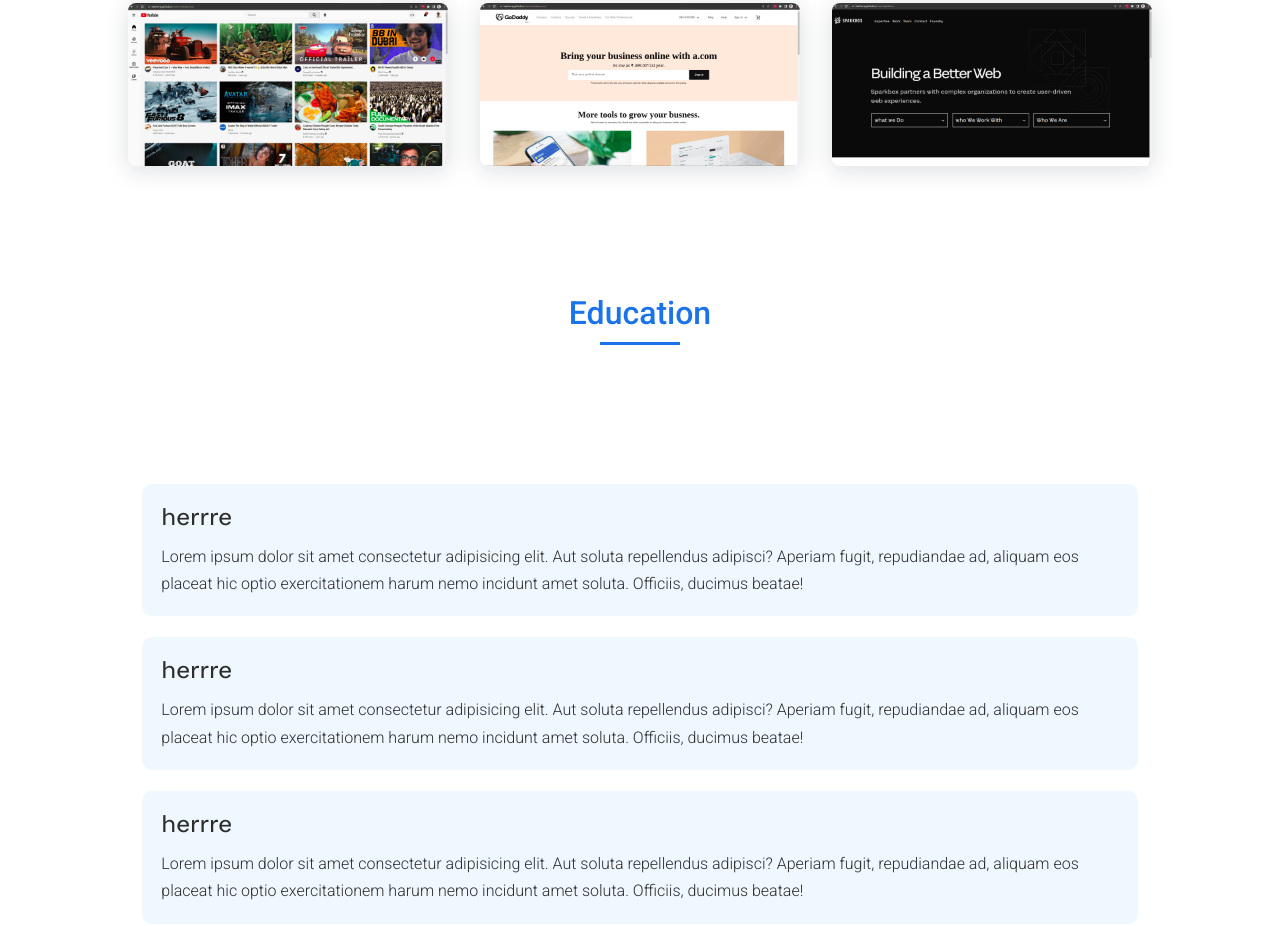
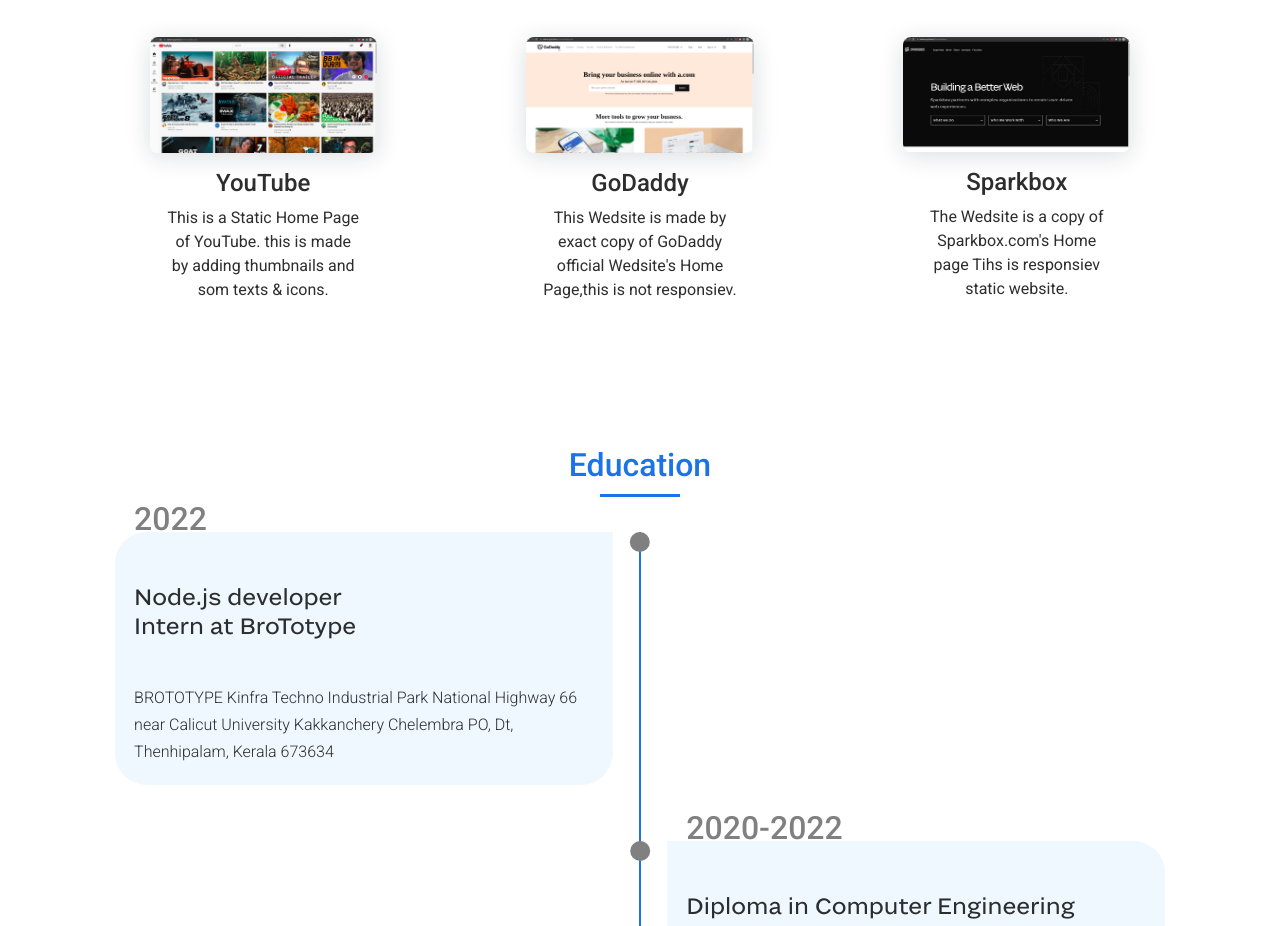
Before and after one commit to Hashim-Zj/hashimmohammedtp.in, a plain HTML site: page index.html in a window 1280 px wide. Shown: the part 1874-2800 px from the top of the page. Drawn offline with nearby package versions, Linux system fonts and the light colour scheme; files whose address does not match are found by name; a web font is replaced by a local one.

Commit message:
final commit

```diff
--- a/index.html
+++ b/index.html
@@ -82,26 +82,37 @@
 
                 <div>
                     <h2 class="about__subtitle">I'am Hashim Mohammed</h2>
-                    <p class="about__text">Lorem, ipsum dolor sit amet consectetur adipisicing elit. Voluptate cum
-                        expedita quo culpa tempora, assumenda, quis fugiat ut voluptates soluta, aut earum nemo
-                        recusandae cumque perferendis! Recusandae alias accusamus atque.</p>
+                    <p class="about__text">I am web developer at Intern in BroTotype Kinfra Techno Industrial Park
+                        National Highway 66 near Calicut University
+                        Kakkanchery Chelembra PO,
+                        Dt, Thenhipalam, Kerala 673634.<br>
+                        Hard Working, dedicated working<br>
+                        <address>
+                            My Address :
+                            C/O: Haneefa, Thachaparamban House, Nair
+                            Padi, Vengara P O, Parappur, Malappuram,
+                            Kerala - 676304
+                        </address>
+
+                    </p>
                 </div>
             </div>
+            <p class="fw-bold fs-3 text-center mt-3">Social Media</p>
             <div class="sosial text-center d-flex justify-content-end align-items-center mt-4 ">
-                <div class="sos ms-3">
+                <!-- <div class="sos ms-3">
                     <a class="link-social" href="" target="_blank">
                         <i class="fa-brands fa-square-twitter fs-3"></i>
                     </a>
-                </div>
+                </div> -->
                 <div class="sos ms-3">
                     <a class="link-social" href="https://github.com/Hashim-Zj" target="_blank"> <i
                             class="fa-brands fa-square-github fs-3"></i></a>
 
                 </div>
-                <div class="sos ms-3">
+                <!-- <div class="sos ms-3">
                     <a class="link-social" href="" target="_blank"><i class="fa-brands fa-square-facebook fs-3"></i></a>
 
-                </div>
+                </div> -->
                 <div class="sos ms-3">
                     <a class="link-social" href="https://www.youtube.com/channel/UC_aZnSQQCbg4WTkDBN-furQ/featured"
                         target="_blank"><i class="fa-brands fa-square-youtube fs-3"></i></a>
@@ -119,11 +130,12 @@
         <section class="skills section" id="skills">
             <h2 class="section-title">Skills</h2>
 
-            <div class="skills__container bd-grid">
-                <div>
-                    <h2 class="skills__subtitle">Technical Skills</h2>
-                    <p class="skills__text">Lorem ipsum dolor sit, amet consectetur adipisicing elit. Velit optio id
-                        vero amet, alias architecto consectetur error eum eaque sit.</p>
+            <div class="skills__container">
+
+                    <h2 class="skills__subtitle text-center">Technical Skills</h2>
+                    <p class="skills__text">Hi iam a wed developer, I learned just by myself in deeple HTML5 & CSS3.
+                        and JAVASCRIPT also
+                    </p>
                     <div class="skills__data">
                         <div class="skills__names">
                             <i class='bx bxl-html5 skills__icon'></i>
@@ -160,11 +172,8 @@
                             <span class="skills__percentage">50%</span>
                         </div>
                     </div>
-                </div>
 
-                <!-- <div>
-                    <img src="img/work-godaddy.png" alt="" class="skills__img">
-                </div> -->
+
             </div>
         </section>
 
@@ -172,46 +181,89 @@
         <section class="work section" id="work">
             <h2 class="section-title">Work</h2>
 
-            <div class="work__container bd-grid">
+            <div class="work__container row d-flex justify-content-between">
+                <div class="card col-12 col-lg-3 border-0">
                     <a href="https://hashim-zj.github.io/Clone.YouTube.com/" target="_blank" class="work__img">
-                    <img src="img/work-youtube.png" alt="">
+                        <img src="img/work-youtube.png" class="card-img-top" alt="YouTube Clone static Home">
                     </a>
+                    <div class="card-body text-center">
+                        <h4 >YouTube</h4>
+                        <p class="card-text">This is a Static Home Page of YouTube. this is made by adding thumbnails and som texts & icons.</p>
+                    </div>
+                </div>
+                <div class="card col-12 col-lg-3 border-0">
                     <a href="https://hashim-zj.github.io/Clone.GoDaddy.com/" target="_blank" class="work__img">
-                    <img src="img/work-godaddy.png" alt="">
+                        <img src="img/work-godaddy.png" class="card-img-top" alt="GoDaddy Clone static Home">
                     </a>
+                    <div class="card-body text-center">
+                        <h4 >GoDaddy</h4>
+                        <p class="card-text">This Wedsite is made by exact copy of GoDaddy official Wedsite's Home Page,this is not responsiev.</p>
+                    </div>
+                </div>
+                <div class="card col-12 col-lg-3 border-0">
                     <a href="https://hashim-zj.github.io/Clone.Sparkbox/" target="_blank" class="work__img">
-                    <img src="img/work-Spaarkbox.png" alt="">
+                        <img src="img/work-Spaarkbox.png" class="card-img-top" alt="Sparkbox Clone static responsiev Home">
                     </a>
+                    <div class="card-body text-center">
+                        <h4 >Sparkbox</h4>
+                        <p class="card-text">The Wedsite is a copy of Sparkbox.com's Home page Tihs is responsiev static website.</p>
+                    </div>
+                </div>
             </div>
         </section>
+                  <!-- Education -->
         <section class="education section" id="Education">
             <h2 class="section-title">Education</h2>
-<!-- Education -->
+
             <section class="container time-con">
                 <div class="timeline">
                     <ul>
                         <li>
                             <div class="timeline-content">
-                    <h1>herrre</h1>
-                    <p>Lorem ipsum dolor sit amet consectetur adipisicing elit. Aut soluta repellendus adipisci? Aperiam fugit, repudiandae ad, aliquam eos placeat hic optio exercitationem harum nemo incidunt amet soluta. Officiis, ducimus beatae!</p>
+                                <h3 class="date">2022</h3>
+                                <h1>Node.js developer
+                                    <br>
+                                    Intern at BroTotype
+
+                                </h1>
+                                <p> BROTOTYPE
+                                    Kinfra Techno Industrial Park
+                                    National Highway 66 near Calicut University
+                                    Kakkanchery Chelembra PO,
+                                    Dt, Thenhipalam, Kerala 673634</p>
                             </div>
                         </li>
                         <li>
                             <div class="timeline-content">
-                    <h1>herrre</h1>
-                    <p>Lorem ipsum dolor sit amet consectetur adipisicing elit. Aut soluta repellendus adipisci? Aperiam fugit, repudiandae ad, aliquam eos placeat hic optio exercitationem harum nemo incidunt amet soluta. Officiis, ducimus beatae!</p>
+                                <h3 class="date">2020-2022</h3>
+                                <h1>Diploma in Computer Engineering
+                                    <br>
+                                    AKNM Government Polytechnic College,Thirurangadi
+
+                                </h1>
+                                <p> Lateral Entry 2 year</p>
                             </div>
                         </li>
                         <li>
                             <div class="timeline-content">
-                    <h1>herrre</h1>
-                    <p>Lorem ipsum dolor sit amet consectetur adipisicing elit. Aut soluta repellendus adipisci? Aperiam fugit, repudiandae ad, aliquam eos placeat hic optio exercitationem harum nemo incidunt amet soluta. Officiis, ducimus beatae!</p>
+                                <h3 class="date">2018-2020</h3>
+                                <h1>HIGHER SECONDARY
+                                    <br>
+                                    P.K.M.M.H.S.S. EDARIKODE
+
+                                </h1>
+                                <p> DHSC Kerala Bord March 2020</p>
                             </div>
                         </li>
                         <li>
                             <div class="timeline-content">
-                    <h1>herrre</h1>
-                    <p>Lorem ipsum dolor sit amet consectetur adipisicing elit. Aut soluta repellendus adipisci? Aperiam fugit, repudiandae ad, aliquam eos placeat hic optio exercitationem harum nemo incidunt amet soluta. Officiis, ducimus beatae!</p>
+                                <h3 class="date">2018</h3>
+                                <h1>HIGH SCHOOL
+                                    <br>
+                                    P.K.M.M.H.S.S. EDARIKODE
+
+                                </h1>
+                                <p> SSLC Under Kerala Bord March 2018</p>
                             </div>
                         </li>
                     </ul>
@@ -222,13 +274,13 @@
                 <h2 class="section-title">Contact</h2>
 
                 <div class="contact__container bd-grid">
-                    <form id="gform"  class="contact__form">
+                    <form id="gform" class="contact__form">
                         <label for="name"> Full Name*</label>
                         <input type="text" name="name" required placeholder="Name" class="contact__input">
                         <label for="email">Email*</label>
                         <input type="email" name="email" required placeholder="Email" class="contact__input">
                         <label for="phone">Phone*</label>
-                        <input type="number" name="phone" required placeholder="Phone" class="contact__input">
+                        <input type="tel" name="phone" required placeholder="Phone" class="contact__input">
                         <label for="">Subject*</label>
                         <textarea name="message" required id="" placeholder="Write Subject..." cols="0" rows="10"
                             class="contact__input"></textarea>
@@ -240,13 +292,13 @@
 
     <!--- FOOTER --->
     <footer class="footer">
-        <p class="footer__title">Marlon</p>
-        <div class="footer__social">
+        <p class="footer__title">HASHIM MOHAMMED TP</p>
+        <!-- <div class="footer__social">
             <a href="#" class="footer__icon"><i class='bx bxl-facebook'></i></a>
             <a href="#" class="footer__icon"><i class='bx bxl-instagram'></i></a>
             <a href="#" class="footer__icon"><i class='bx bxl-twitter'></i></a>
-        </div>
-        <p class="footer__copy">&#169; Bedimcode. All rigths reserved</p>
+        </div> -->
+        <p class="footer__copy">&#169; 2022. All rigths reserved</p>
     </footer>
 
 
@@ -258,18 +310,18 @@
         integrity="sha384-A3rJD856KowSb7dwlZdYEkO39Gagi7vIsF0jrRAoQmDKKtQBHUuLZ9AsSv4jD4Xa"
         crossorigin="anonymous"></script>
     <script>
-            $("#gform").submit((e)=>{
+        $("#gform").submit((e) => {
             e.preventDefault()
             $.ajax({
-                    url:"https://script.google.com/macros/s/AKfycbwpvTcrEiymEi_xCtcn92m72DoGRL-LIy6DQPEKgVG9OmB6K0di/exec",
-                    data:$("#gform").serialize(),
-                    method:"post",
-                    success:function (response){
+                url: "https://script.google.com/macros/s/AKfycbwpvTcrEiymEi_xCtcn92m72DoGRL-LIy6DQPEKgVG9OmB6K0di/exec",
+                data: $("#gform").serialize(),
+                method: "post",
+                success: function (response) {
                     alert("Form submitted successfully")
                     window.location.reload()
                     //window.location.href="https://google.com"
                 },
-                    error:function (err){
+                error: function (err) {
                     alert("Something Error")
 
                 }
--- a/styles.css
+++ b/styles.css
@@ -10,7 +10,7 @@
 :root {
   --header-height: 3rem;
   --font-semi: 600;
-  /*===== Colores =====*/
+  /* Colores */
   /*Purple 260 - Red 355 - Blue 224 - Pink 340*/
   /* HSL color mode */
   /* --hue-color: 777; */
@@ -18,8 +18,8 @@
   --second-color: hsl(var(--hue-color), 56%, 12%); */
   --first-color: #1a73e8;
   --second-color: #1a1a1aea;
-  --image-bakgrount-color:rgb(233, 245, 219);
-  /*===== Fuente y tipografia =====*/
+  --image-bakgrount-color: rgb(233, 245, 219);
+  /* Fuente y tipografia */
   --body-font: 'Roboto', sans-serif;
   --sole-font: 'Sole Sans Extended';
   --my-name-font: 'Qwitcher Grypen', cursive;
@@ -27,12 +27,12 @@
   --h2-font-size: 1.25rem;
   --normal-font-size: .938rem;
   --smaller-font-size: .75rem;
-  /*===== Margenes =====*/
+  /* Margenes */
   --mb-2: 1rem;
   --mb-4: 2rem;
   --mb-5: 2.5rem;
   --mb-6: 3rem;
-  /*===== z index =====*/
+  /* z index */
   --z-back: -10;
   --z-fixed: 100;
 }
@@ -46,8 +46,10 @@
   }
 }
 
-/*===== BASE =====*/
-*, ::before, ::after {
+/* BASE */
+*,
+::before,
+::after {
   box-sizing: border-box;
 }
 
@@ -62,7 +64,9 @@ body {
   color: var(--second-color);
 }
 
-h1, h2, p {
+h1,
+h2,
+p {
   margin: 0;
 }
 
@@ -82,7 +86,7 @@ img {
   display: block;
 }
 
-/*===== CLASS CSS ===== */
+/* CLASS CSS  */
 .section-title {
   position: relative;
   font-size: var(--h2-font-size);
@@ -109,7 +113,7 @@ img {
   padding-bottom: 2rem;
 }
 
-/*===== LAYOUT =====*/
+/* LAYOUT */
 .bd-grid {
   max-width: 1024px;
   display: grid;
@@ -127,7 +131,7 @@ img {
   box-shadow: 0 1px 4px rgba(146, 161, 176, 0.15);
 }
 
-/*===== NAV =====*/
+/* NAV */
 .nav {
   height: var(--header-height);
   display: flex;
@@ -176,13 +180,16 @@ img {
   color: var(--second-color);
 
 }
+
 .l-main {
   min-height: 100wh;
   height: 100wh;
 }
+
 .log {
   height: 1.5rem;
 }
+
 .nav__logo:hover {
   color: var(--first-color);
 }
@@ -192,6 +199,7 @@ img {
   font-size: 1.5rem;
   cursor: pointer;
 }
+
 .navbar-toggler:focus,
 .navbar-toggler:active,
 .navbar-toggler-icon:focus {
@@ -199,6 +207,7 @@ img {
   box-shadow: none;
 
 }
+
 /*Active menu*/
 .active::after {
   position: absolute;
@@ -215,7 +224,7 @@ img {
   right: 0;
 }
 
-/*===== HOME =====*/
+/* HOME */
 .home {
   position: relative;
   row-gap: 5rem;
@@ -245,13 +254,15 @@ img {
   bottom: 0;
   width: 260px;
 }
+
 .image-prof {
-  background:no-repeat url(img/bagk.jpeg);
+  background: no-repeat url(img/bagk.jpeg);
   background-size: cover;
   width: fit-content;
   border-radius: 1rem;
   margin-left: 6rem;
 }
+
 .home__blob {
   fill: var(--image-bakgrount-color);
 }
@@ -277,7 +288,7 @@ img {
   outline: 2px solid var(--first-color);
 }
 
-/* ===== ABOUT =====*/
+/*  ABOUT */
 .about__container {
   row-gap: 2rem;
   text-align: center;
@@ -295,6 +306,7 @@ img {
   width: 200px;
   border-radius: .5rem;
 }
+
 .sosial {
   max-width: 14rem;
   margin: auto;
@@ -303,6 +315,7 @@ img {
 .sos {
   width: 4rem;
 }
+
 a {
   text-decoration: none;
 }
@@ -313,15 +326,19 @@ a {
   opacity: 40%;
   transition: all 0.6s;
 }
+
 .link-social {
   text-decoration: none;
   color: black;
 }
 
-/* ===== SKILLS =====*/
+/*  SKILLS */
 .skills__container {
   row-gap: 2rem;
   text-align: center;
+  max-width: 50rem;
+  margin: auto;
+  padding: 0 3rem;
 }
 
 .skills__subtitle {
@@ -376,14 +393,11 @@ a {
 .skills__js {
   width: 50%;
 }
-
-.skills__img {
-  border-radius: .5rem;
-}
-
-/* ===== WORK =====*/
+/*  WORK */
 .work__container {
-  row-gap: 2rem;
+  row-gap: 1rem;
+  max-width: 80%;
+  margin: auto;
 }
 
 .work__img {
@@ -399,7 +413,8 @@ a {
 .work__img img:hover {
   transform: scale(1.1);
 }
-/* ===== Education =====*/
+
+/*  Education */
 .time-con {
   min-height: 100vh;
   width: 90%;
@@ -408,6 +423,7 @@ a {
   align-items: center;
   justify-content: center;
 }
+
 .timeline {
   width: 90%;
   height: auto;
@@ -415,30 +431,43 @@ a {
   margin: 0 auto;
   position: relative;
 }
+
 .timeline ul {
   list-style: none;
 }
+
 .timeline ul li {
   padding: 1.2rem;
   background-color: aliceblue;
   border-radius: 10px;
   margin-bottom: 1.3rem;
 }
+
 .timeline ul li:last-child {
   margin-bottom: 0;
 }
-.timeline-content h1{
+
+.timeline-content h1 {
   font-size: 1.5rem;
   font-weight: 500;
   font-family: var(--sole-font);
   line-height: 1.8rem;
   margin-bottom: 0.7rem;
+  padding: 2rem 0;
 }
+
 .timeline-content p {
   line-height: 1.7rem;
   font-weight: 300;
 }
-/* ===== CONTACT =====*/
+.timeline-content .date {
+  font-size: 2rem;
+  font-weight: 500;
+  opacity: 60%;
+
+}
+
+/*  CONTACT */
 .contact__input {
   width: 100%;
   font-size: var(--normal-font-size);
@@ -449,7 +478,13 @@ margin-bottom: 0.7rem;
   outline: none;
   margin-bottom: var(--mb-4);
 }
+.contact__input:focus {
+  border: 2.5px solid #1a73e8;
+}
+.contact__input:focus::placeholder {
 
+  visibility: hidden;
+}
 .contact__button {
   display: block;
   border: none;
@@ -459,21 +494,21 @@ margin-bottom: 0.7rem;
   margin-left: auto;
 }
 
-/* ===== FOOTER =====*/
+/*  FOOTER */
 .footer {
-  background-color: var(--second-color);
+  background-color:rgba(19, 19, 19, 0.966);
   color: #fff;
   text-align: center;
   font-weight: var(--font-semi);
-  padding: 2rem 0;
+  padding: 0.5rem 0;
 }
 
 .footer__title {
-  font-size: 2rem;
+  font-size: 1.3rem;
   margin-bottom: var(--mb-4);
 }
-button
-.footer__social {
+
+button .footer__social {
   margin-bottom: var(--mb-4);
 }
 
@@ -487,11 +522,12 @@ button
   font-size: var(--smaller-font-size);
 }
 
-/* ===== MEDIA QUERIES=====*/
+
 @media screen and (max-width: 320px) {
   .home {
     row-gap: 2rem;
   }
+
   .home__img {
     width: 200px;
   }
@@ -501,39 +537,47 @@ button
   .home {
     padding: 4rem 0 2rem;
   }
+
   .home__social {
     padding-top: 0;
     padding-bottom: 2.5rem;
     flex-direction: row;
     align-self: flex-end;
   }
+
   .home__social-icon {
     margin-bottom: 0;
     margin-right: var(--mb-4);
   }
+
   .home__img {
     width: 300px;
     bottom: 25%;
   }
+
   .about__container {
     grid-template-columns: repeat(2, 1fr);
     align-items: center;
     text-align: initial;
   }
+
   .skills__container {
     grid-template-columns: .7fr;
     justify-content: center;
     column-gap: 1rem;
   }
+
   .work__container {
     grid-template-columns: repeat(2, 1fr);
     column-gap: 2rem;
     padding-top: 2rem;
   }
+
   .contact__form {
     width: 360px;
     padding-top: 2rem;
   }
+
   .contact__container {
     justify-items: center;
   }
@@ -543,56 +587,130 @@ button
   body {
     margin: 0;
   }
+
   .section {
     padding-top: 4rem;
     padding-bottom: 3rem;
   }
+
   .section-title {
     margin-bottom: var(--mb-6);
   }
+
   .section-title::after {
     width: 80px;
     top: 3rem;
   }
+
   .nav {
     height: calc(var(--header-height) + 1.5rem);
   }
+
   .nav__list {
     display: flex;
     padding-top: 0;
   }
+
   .nav__item {
     margin-left: var(--mb-6);
     margin-bottom: 0;
   }
+
   .nav__toggle {
     display: none;
   }
+
   .nav__link {
     color: var(--second-color);
   }
+
   .home {
     padding: 8rem 0 2rem;
   }
+
   .home__img {
     width: 400px;
     bottom: 10%;
   }
+
   .about__container {
     padding-top: 2rem;
   }
+
   .about__img img {
     width: 300px;
   }
+
   .skills__container {
     grid-template-columns: repeat(2, 1fr);
     column-gap: 2rem;
     align-items: center;
     text-align: initial;
   }
+
   .work__container {
     grid-template-columns: repeat(3, 1fr);
     column-gap: 2rem;
+  }
+
+  .timeline::before {
+    content: '';
+    position: absolute;
+    height: 100%;
+    width: 2px;
+    left: 50%;
+    transform: translateX(-50%);
+    background-color: #1a73e8;
+  }
+
+  .timeline ul li {
+    width: 50%;
+    margin-bottom: 3.5rem;
+    position: relative;
+
+  }
+
+  .timeline ul li:nth-child(odd) {
+    float: left;
+    clear: right;
+    transform: translateX(-1.7rem);
+    border-radius: 2rem 0 2rem 2rem;
+
+  }
+
+  .timeline ul li:nth-child(even) {
+    float: right;
+    clear: left;
+    transform: translateX(1.7rem);
+    border-radius: 0 2rem 2rem 2rem;
+  }
+
+  .timeline ul li::after {
+    content: '';
+    position: absolute;
+    height: 1.25rem;
+    width: 1.25rem;
+    background-color: gray;
+    border-radius: 50%;
+    top: 0;
+  }
+
+  .timeline ul li:nth-child(odd)::after {
+    transform: translateX(50%, -50%);
+    right: -2.3rem;
+  }
+
+  .timeline ul li:nth-child(even)::after {
+    transform: translateX(-50%, -50%);
+    left: -2.3rem;
+  }
+
+  .timeline ul li:hover::after {
+    background-color: #1a73e8;
+  }
+.timeline-content .date {
+  position: absolute;
+  top: -2rem;
 }
 }
 
@@ -601,9 +719,11 @@ button
     margin-left: auto;
     margin-right: auto;
   }
+
   .home {
     padding: 10rem 0 2rem;
   }
+
   .home__img {
     width: 450px;
   }
```
Lines whose indentation alone changed are shown as unchanged.
